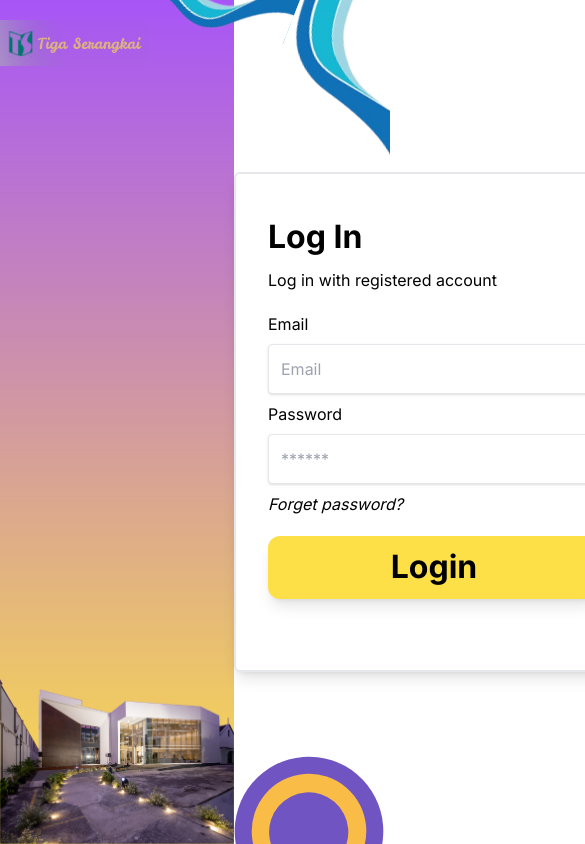
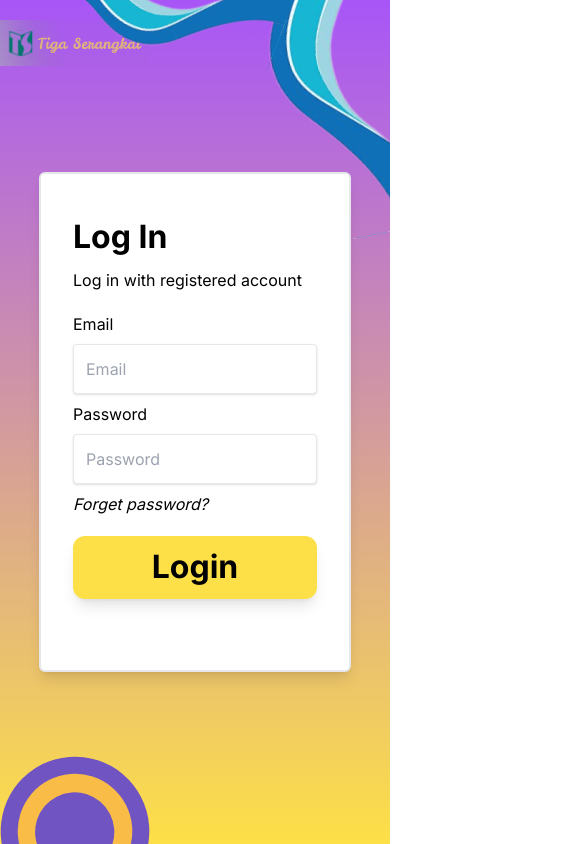
Before and after one commit to INTERNSHIP-Tiga-Serangkai-Smart-Office/frontend-web, a React (Create React App) app: page / in a window 390 px wide. Shown: the top 844 px of the page, 585 px wide, since content can reach past the window. Built offline with nearby package versions, Linux system fonts and the light colour scheme; the HTML template or start-up script is replaced by a standard one.

Commit message:
make it responsive

```diff
--- a/src/App.js
+++ b/src/App.js
@@ -1,19 +1,19 @@
-// import { BrowserRouter as Router, Routes, Route } from 'react-router-dom';
+import { BrowserRouter as Router, Routes, Route } from 'react-router-dom';
 import React from 'react';
 import Login from './pages/Login';
-// import Dashboard from './pages/Dashboard';
+import Dashboard from './pages/Dashboard';
 
 function App() {
   return (
-    // <Router>
-    //   <Routes>
-    //     <Route path='/' element={<Login />}/>
-    //     <Route path='/dashboard' element={<Dashboard />}/>
-    //   </Routes>
-    // </Router>
-    <div>
-      <Login/>
-    </div>
+    <Router>
+      <Routes>
+        <Route path='/' element={<Login />}/>
+        <Route path='/dashboard' element={<Dashboard />}/>
+      </Routes>
+    </Router>
+    // <div>
+    //   <Login/>
+    // </div>
   );
 }
 
--- /dev/null
+++ b/src/components/LoginUser.jsx
@@ -0,0 +1,93 @@
+
+import React, {useState} from "react";
+import { useNavigate } from "react-router-dom";
+
+function LoginUser(){
+
+    const [email, setEmail] = useState("");
+    const [password, setPassword] = useState("");
+
+    const navigate = useNavigate();
+
+    return(
+        <main className="flex flex-1 h-screen w-full mx-0 flex-row bg-gradient-to-b from-purple-500 to-yellow-300">
+            <img
+                    src={process.env.PUBLIC_URL + "/logo1.svg"}
+                    alt="logo"
+                    width={150}
+                    className="absolute py-5"
+            />
+            <div className="relative z-20 md:flex flex-col pl-0 w-[60%] hidden">
+
+                <img
+                    src={process.env.PUBLIC_URL + "/building.png"}
+                    alt="building"
+                    width={1000}
+                    height={900}
+                    className="absolute bottom-0  object-contain"
+                />
+            </div>
+            <div className="relative w-full md:w-[50%] xl:w-[40%] bg-none md:bg-white">
+                <img
+                    src={process.env.PUBLIC_URL + "/decoration1.svg"}
+                    alt="decoration"
+                    width={200}
+                    height={200}
+                    className="absolute right-0"
+                />
+                <img
+                    src={process.env.PUBLIC_URL + "/decoration2.svg"}
+                    alt="decoration"
+                    width={150}
+                    height={150}
+                    className="absolute bottom-0 left-0"
+                />
+                <img
+                    src={process.env.PUBLIC_URL + "/decoration3.svg"}
+                    alt="decoration"
+                    width={250}
+                    height={250}
+                    className="absolute right-20"
+                />
+                <div className="w-[80%] h-[500px] absolute inset-0 mx-auto my-auto object-cover bg-white border-2 border-gray-200 rounded-md shadow-lg">
+                    <div className="flex w-full flex-wrap items-end md:flex-nowrap mb-6 p-8 md:mb-0 gap-4">
+                        <form className="w-full">
+                            <h1 className="bold-32 my-3">
+                                Log In
+                            </h1>
+                            <h3 className="bold-12 pb-5">
+                                Log in with registered account
+                            </h3>
+                            <div className="field">
+                                <label className="label pb-2">Email</label>
+                                <div className="control">
+                                    <input
+                                        type="text"
+                                        className="input p-3 shadow appearance-none border rounded w-full focus:outline-none focus:shadow-outline my-2"
+                                        value={email} onChange={(e) => setEmail(e.target.value)}
+                                        placeholder='Email' />
+                                </div>
+                            </div>
+                            <div className="field">
+                                <label className="label">Password</label>
+                                <div className="control">
+                                    <input
+                                        type="password"
+                                        className="input p-3 shadow appearance-none border rounded w-full focus:outline-none focus:shadow-outline my-2"
+                                        value={password} onChange={(e) => setPassword(e.target.value)}
+                                        placeholder='Password' />
+                                </div>
+                            </div>
+                            <a href="" className="italic">Forget password?</a>
+                            <div className="field mt-5">
+                                <button type="submit" className="bold-32 bg-yellow-300 p-3 w-full rounded-xl shadow-lg hover:bg-yellow-400" onClick={() => navigate("/dashboard")}>Login</button>
+                            </div>
+                        </form>
+                    </div>
+                </div>
+            </div>
+        </main>
+    )
+}
+
+export default LoginUser;
--- a/src/pages/Dashboard.jsx
+++ b/src/pages/Dashboard.jsx
@@ -2,7 +2,7 @@ import React from 'react'
 
 const Dashboard = () => {
   return (
-    <div>Dasboard</div>
+    <div>Dashboard</div>
   )
 }
 
--- a/src/pages/Login.jsx
+++ b/src/pages/Login.jsx
@@ -1,86 +1,13 @@
 
 import React, {useState} from "react";
+import LoginUser from "../components/LoginUser";
 
 function Login(){
 
-    const [email, setEmail] = useState("");
-    const [password, setPassword] = useState("");
-
     return(
-        <main className="flex flex-1 h-screen w-full mx-0 flex-row bg-gradient-to-b from-purple-500 to-yellow-300">
-            <div className="relative z-20 flex flex-col pl-0 w-[60%]">
-                <img
-                    src={process.env.PUBLIC_URL + "/logo1.svg"}
-                    alt="logo"
-                    width={150}
-                    className="py-5"
-                />
-                <img
-                    src={process.env.PUBLIC_URL + "/building.png"}
-                    alt="building"
-                    className="absolute bottom-0 w-full h-auto object-cover"
-                />
-            </div>
-            <div className="relative w-[40%] bg-white">
-                <img
-                    src={process.env.PUBLIC_URL + "/decoration1.svg"}
-                    alt="decoration"
-                    width={200}
-                    height={200}
-                    className="absolute right-0"
-                />
-                <img
-                    src={process.env.PUBLIC_URL + "/decoration2.svg"}
-                    alt="decoration"
-                    width={150}
-                    height={150}
-                    className="absolute bottom-0 left-0"
-                />
-                <img
-                    src={process.env.PUBLIC_URL + "/decoration3.svg"}
-                    alt="decoration"
-                    width={250}
-                    height={250}
-                    className="absolute right-20"
-                />
-                <div className="w-[400px] h-[500px] absolute inset-0 mx-auto my-auto object-cover bg-white border-2 border-gray-200 rounded-md shadow-lg">
-                    <div className="flex w-full flex-wrap items-end md:flex-nowrap mb-6 p-8 md:mb-0 gap-4">
-                        <form className="w-full">
-                            <h1 className="bold-32 my-3">
-                                Log In
-                            </h1>
-                            <h3 className="bold-12 pb-5">
-                                Log in with registered account
-                            </h3>
-                            <div className="field">
-                                <label className="label pb-2">Email</label>
-                                <div className="control">
-                                    <input
-                                        type="text"
-                                        className="input p-3 shadow appearance-none border rounded w-full focus:outline-none focus:shadow-outline my-2"
-                                        value={email} onChange={(e) => setEmail(e.target.value)}
-                                        placeholder='Email' />
-                                </div>
-                            </div>
-                            <div className="field">
-                                <label className="label">Password</label>
-                                <div className="control">
-                                    <input
-                                        type="password"
-                                        className="input p-3 shadow appearance-none border rounded w-full focus:outline-none focus:shadow-outline my-2"
-                                        value={password} onChange={(e) => setPassword(e.target.value)}
-                                        placeholder='******' />
-                                </div>
-                            </div>
-                            <a href="" className="italic">Forget password?</a>
-                            <div className="field mt-5">
-                                <button type="submit" className="bold-32 bg-yellow-300 p-3 w-full rounded-xl shadow-lg hover:bg-yellow-400">Login</button>
-                            </div>
-                        </form>
-                    </div>
-                </div>
-            </div>
-        </main>
+        <div>
+            <LoginUser/>
+        </div>
     )
 }
 
```
